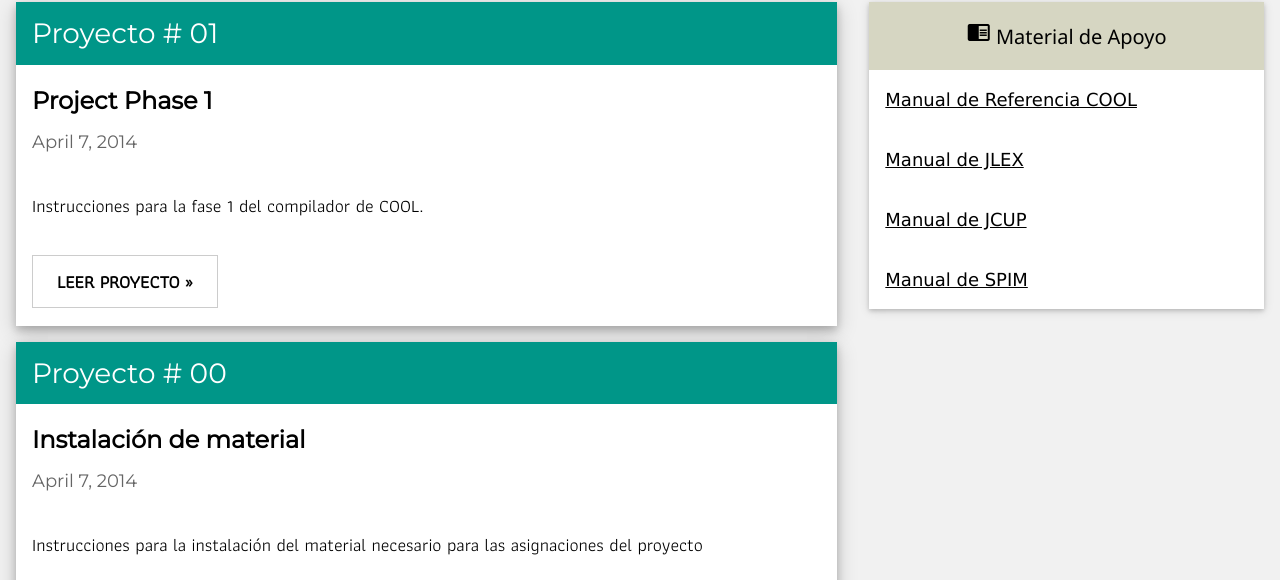
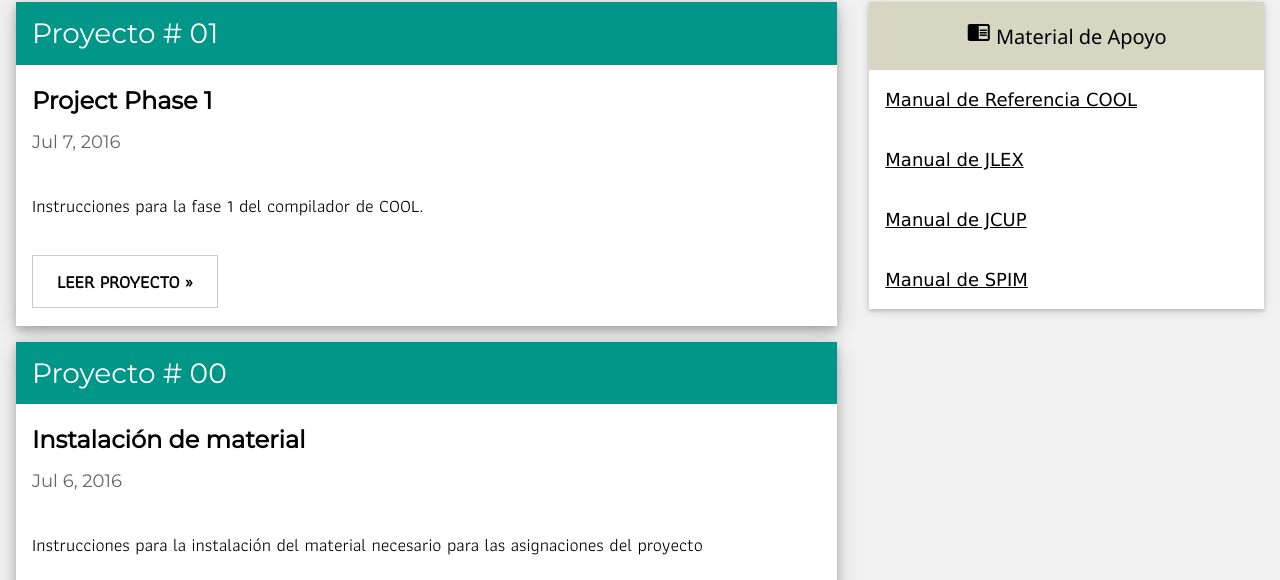
Before and after one commit to CC-4/old-page, a Jekyll site: the page built from proyectos/index.html, in a window 1280 px wide and 900 px high, scrolled down 361 px. Shown: the part 129-709 px from the top of the window. Built offline with Jekyll 4.4.1, drawn with Linux system fonts in a browser that asks for light colours; comment, search, counter and statistics services are not loaded.

Commit message:
arreglado lo de las fechas

```diff
--- a/proyectos/index.html
+++ b/proyectos/index.html
@@ -15,7 +15,7 @@
             </div>
             <div class="w3-container w3-padding-8">
                 <h3><b>{{proyecto.title}}</b></h3>
-                <h5><span class="w3-opacity">April 7, 2014</span></h5>
+                <h5><span class="w3-opacity">{{ proyecto.date | date: "%b %-d, %Y" }}</span></h5>
             </div>
             <div class="w3-container">
                 <p>{{proyecto.descripcion}}</p>
```
Also changed, not shown: 1 other file.
